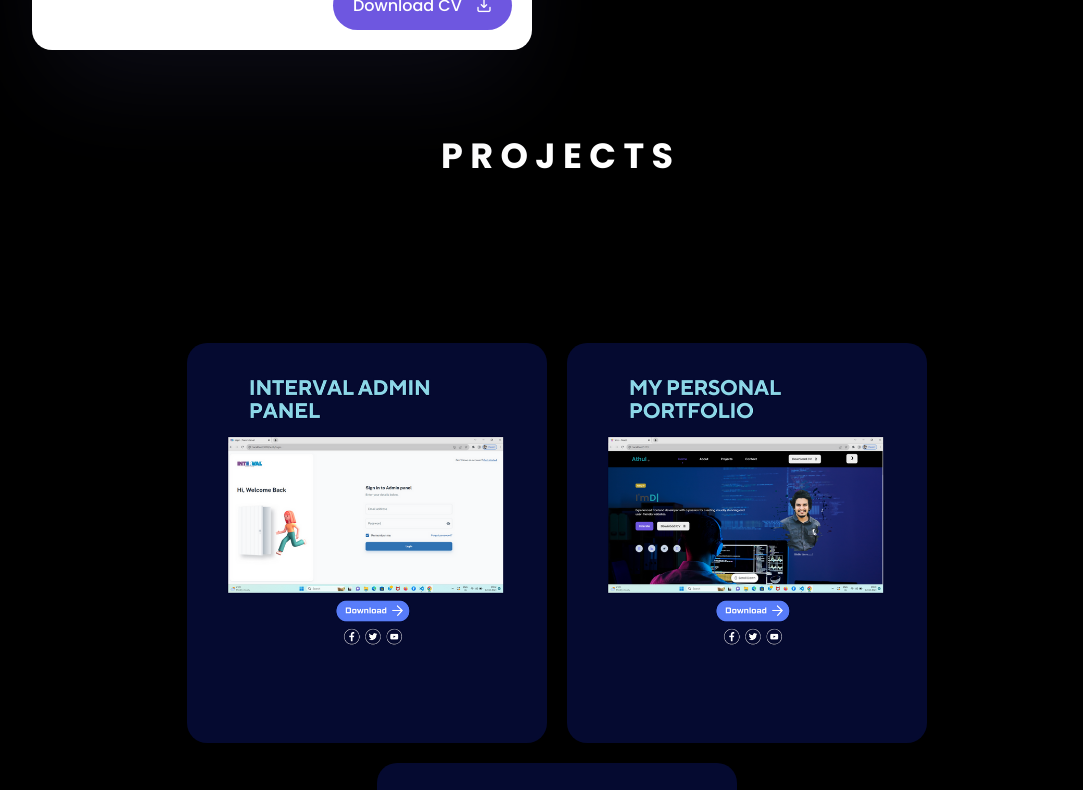
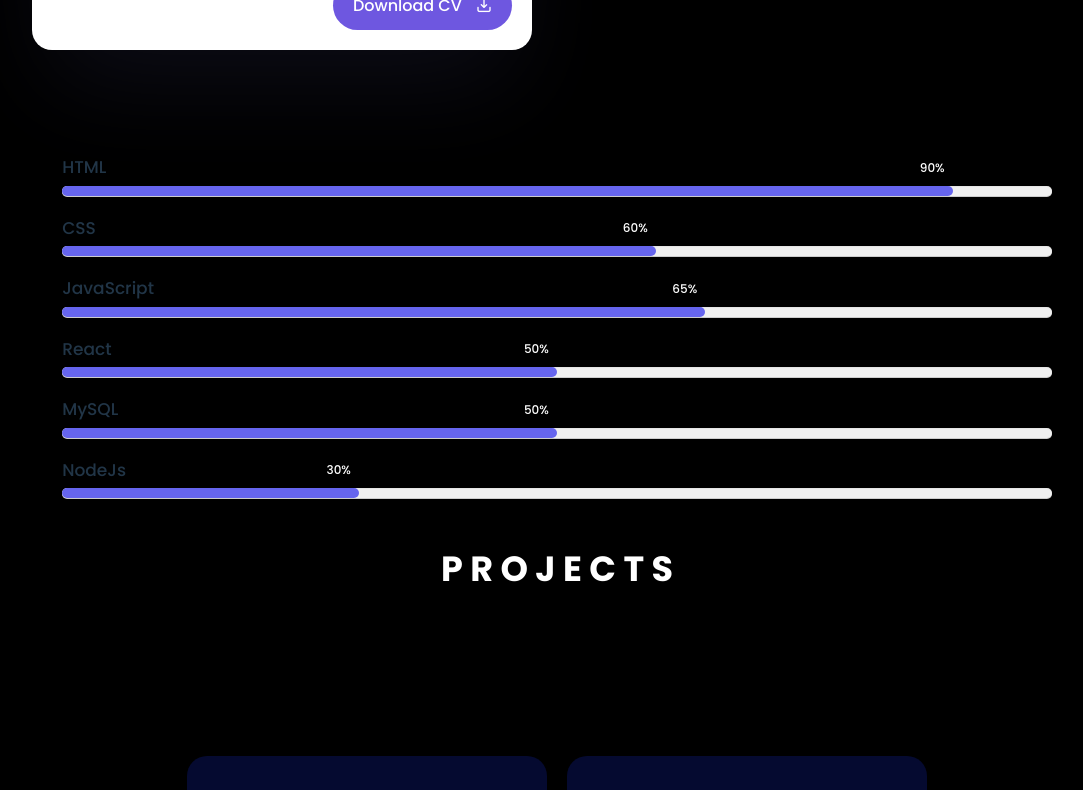
Before and after one commit to athulp281/portfolio, a React (Vite) app: page / in a window 1280 px wide. Shown: the part 1220-2010 px from the top of the page, without its empty margins (83-1166 px from the left). Built offline with nearby package versions, Linux system fonts and the light colour scheme.

Commit message:
loader update

```diff
--- /dev/null
+++ b/src/assets/Css/progress-bar.css
@@ -0,0 +1,154 @@
+@import url("https://fonts.googleapis.com/css2?family=Poppins:wght@200;300;400;500;600;700&display=swap");
+.main-status-bar {
+    display: grid;
+    height: 100%;
+    place-items: center;
+    background: rgb(250, 250, 250);
+    margin: 0;
+    padding: 0;
+    box-sizing: border-box;
+    font-family: "Poppins", sans-serif;
+    padding: 10px;
+}
+.main-status-bar-dark-mode {
+    display: grid;
+    height: 100%;
+    place-items: center;
+    background: black;
+    margin: 0;
+    padding: 0;
+    box-sizing: border-box;
+    font-family: "Poppins", sans-serif;
+}
+::selection {
+    color: #fff;
+    background: #6665ee;
+}
+.skill-bars {
+    padding: 25px 30px;
+    width: 82%;
+    background: #fff;
+    box-shadow: 5px 5px 20px rgba(0, 0, 0, 0.2);
+    border-radius: 10px;
+}
+.skill-bars-dark-modes {
+    padding: 25px 30px;
+    width: 82%;
+    background: black;
+    box-shadow: 5px 5px 20px rgba(0, 0, 0, 0.2);
+    border-radius: 10px;
+}
+.skill-bars .bar {
+    margin: 20px 0;
+}
+.skill-bars .bar:first-child {
+    margin-top: 0px;
+}
+.skill-bars .bar .info {
+    margin-bottom: 5px;
+}
+.skill-bars .bar .info span {
+    font-weight: 500;
+    font-size: 17px;
+    opacity: 0;
+    animation: showText 0.5s 1s linear forwards;
+}
+@keyframes showText {
+    100% {
+        opacity: 1;
+    }
+}
+.skill-bars .bar .progress-line {
+    height: 10px;
+    width: 100%;
+    background: #f0f0f0;
+    position: relative;
+    transform: scaleX(0);
+    transform-origin: left;
+    border-radius: 10px;
+    box-shadow: inset 0 1px 1px rgba(0, 0, 0, 0.05),
+        0 1px rgba(255, 255, 255, 0.8);
+    animation: animate 1s cubic-bezier(1, 0, 0.5, 1) forwards;
+}
+@keyframes animate {
+    100% {
+        transform: scaleX(1);
+    }
+}
+.bar .progress-line span {
+    height: 100%;
+    position: absolute;
+    border-radius: 10px;
+    transform: scaleX(0);
+    transform-origin: left;
+    background: #6665ee;
+    animation: animate 1s 1s cubic-bezier(1, 0, 0.5, 1) forwards;
+}
+.bar .progress-line.html span {
+    width: 90%;
+}
+.bar .progress-line.css span {
+    width: 60%;
+}
+.bar .progress-line.jquery span {
+    width: 65%;
+}
+.bar .progress-line.python span {
+    width: 50%;
+}
+.bar .progress-line.mysql span {
+    width: 50%;
+}
+.bar .progress-line.nodejs span {
+    width: 30%;
+}
+.progress-line span::before {
+    position: absolute;
+    content: "";
+    top: -10px;
+    right: 0;
+    height: 0;
+    width: 0;
+    border: 7px solid transparent;
+    border-bottom-width: 0px;
+    border-right-width: 0px;
+    border-top-color: #000;
+    opacity: 0;
+    animation: showText2 0.5s 1.5s linear forwards;
+}
+.progress-line span::after {
+    position: absolute;
+    top: -28px;
+    right: 0;
+    font-weight: 500;
+    background: #000;
+    color: #fff;
+    padding: 1px 8px;
+    font-size: 12px;
+    border-radius: 3px;
+    opacity: 0;
+    animation: showText2 0.5s 1.5s linear forwards;
+}
+@keyframes showText2 {
+    100% {
+        opacity: 1;
+    }
+}
+.progress-line.html span::after {
+    content: "90%";
+}
+.progress-line.css span::after {
+    content: "60%";
+}
+.progress-line.jquery span::after {
+    content: "65%";
+}
+.progress-line.python span::after {
+    content: "50%";
+}
+.progress-line.mysql span::after {
+    content: "50%";
+}
+.progress-line.nodejs span::after {
+    content: "30%";
+}
--- a/src/components/Header.jsx
+++ b/src/components/Header.jsx
@@ -160,14 +160,21 @@ export default function Header() {
                             }}
                         >
                             {data === "black" ? (
-                                <button onClick={handleClick} className="btn">
+                                <button
+                                    onClick={handleClick}
+                                    className="nav-btn"
+                                    style={{ background: "black" }}
+                                >
                                     <Icon
                                         icon="material-symbols:brightness-3"
-                                        color="black"
+                                        color="white"
                                     />
                                 </button>
                             ) : (
-                                <button onClick={handleClick} className="btn">
+                                <button
+                                    onClick={handleClick}
+                                    className="nav-btn"
+                                >
                                     <Icon
                                         icon="streamline:interface-lighting-brightness-1-bright-adjust-brightness-adjustment-sun-raise-controls"
                                         color="black"
--- a/src/components/IndexPage.jsx
+++ b/src/components/IndexPage.jsx
@@ -6,6 +6,7 @@ import ProjectBox from "./ProjectBox";
 import Contact from "./Contact";
 import Footer from "./Footer";
 import MyGallery from "./MyGallery";
+import ProgressBar from "./ProgressBar";
 
 export default function IndexPage() {
     return (
@@ -13,6 +14,7 @@ export default function IndexPage() {
             <Header />
             <FeatureBox />
             <AboutBox />
+            <ProgressBar />
             <ProjectBox />
             <MyGallery />
             <Contact />
--- a/src/components/Loader.jsx
+++ b/src/components/Loader.jsx
@@ -20,19 +20,23 @@ export default function Loader() {
         <CSSTransition
             in={true} // Set to true initially
             timeout={1000} // Match the animation duration
-            classNames="loader" // Use the animation class names
+            classNameNames="loader" // Use the animation className names
             unmountOnExit
         >
             <div className="loader">
-                <div className="percentage-loader">
-                    <div className="percentage-text">{percentage}%</div>
-                    <div className="progress-bar">
+                {/* <div classNameName="percentage-loader">
+                    <div classNameName="percentage-text">{percentage}%</div>
+                    <div classNameName="progress-bar">
                         <div
-                            className="progress"
+                            classNameName="progress"
                             style={{ width: `${percentage}%` }}
                         ></div>
                     </div>
-                </div>
+                </div> */}
+
+                <div className="loader-color"></div>
+                <div className="loader-border"></div>
+                <div className="loader-circle"></div>
             </div>
         </CSSTransition>
     );
--- /dev/null
+++ b/src/components/ProgressBar.jsx
@@ -0,0 +1,84 @@
+import React from "react";
+import "../assets/Css/progress-bar.css";
+import { useContext } from "react";
+import MyContext from "../useContext/Context";
+import ScrollReveal from "scrollreveal";
+import { useEffect } from "react";
+
+export default function ProgressBar() {
+    const { data, setData } = useContext(MyContext);
+    useEffect(() => {
+        // Initialize ScrollReveal
+        ScrollReveal().reveal(".element-to-animate", {
+            duration: 1000, // Animation duration in milliseconds
+            origin: "top", // Animation starting point (top, bottom, left, right, etc.)
+            distance: "20px", // Distance the element moves during the animation
+            delay: 200, // Delay before the animation starts (in milliseconds)
+        });
+    }, []);
+    return (
+        <div className="element-to-animate">
+            <div
+                className={
+                    data == "black"
+                        ? "main-status-bar-dark-mode"
+                        : "main-status-bar"
+                }
+            >
+                <div
+                    className="skill-bars"
+                    style={{ background: data == "black" ? "black" : "" }}
+                >
+                    <div className="bar">
+                        <div className="info">
+                            <span>HTML</span>
+                        </div>
+                        <div className="progress-line html">
+                            <span></span>
+                        </div>
+                    </div>
+                    <div className="bar">
+                        <div className="info">
+                            <span>CSS</span>
+                        </div>
+                        <div className="progress-line css">
+                            <span></span>
+                        </div>
+                    </div>
+                    <div className="bar">
+                        <div className="info">
+                            <span>JavaScript</span>
+                        </div>
+                        <div className="progress-line jquery">
+                            <span></span>
+                        </div>
+                    </div>
+                    <div className="bar">
+                        <div className="info">
+                            <span>React</span>
+                        </div>
+                        <div className="progress-line python">
+                            <span></span>
+                        </div>
+                    </div>
+                    <div className="bar">
+                        <div className="info">
+                            <span>MySQL</span>
+                        </div>
+                        <div className="progress-line mysql">
+                            <span></span>
+                        </div>
+                    </div>
+                    <div className="bar">
+                        <div className="info">
+                            <span>NodeJs</span>
+                        </div>
+                        <div className="progress-line nodejs">
+                            <span></span>
+                        </div>
+                    </div>
+                </div>
+            </div>
+        </div>
+    );
+}
--- a/src/components/style.css
+++ b/src/components/style.css
@@ -60,6 +60,11 @@ html {
 }
 .btn > i {
     margin-left: 10px;
+}
+.nav-btn {
+    margin-top: 20px;
+    height: 35px;
+    width: 50px;
 }
 .btn:hover {
     background: var(--second-color);
```
Also changed, not shown: src/assets/Css/loader.css (+57 -45 lines).
